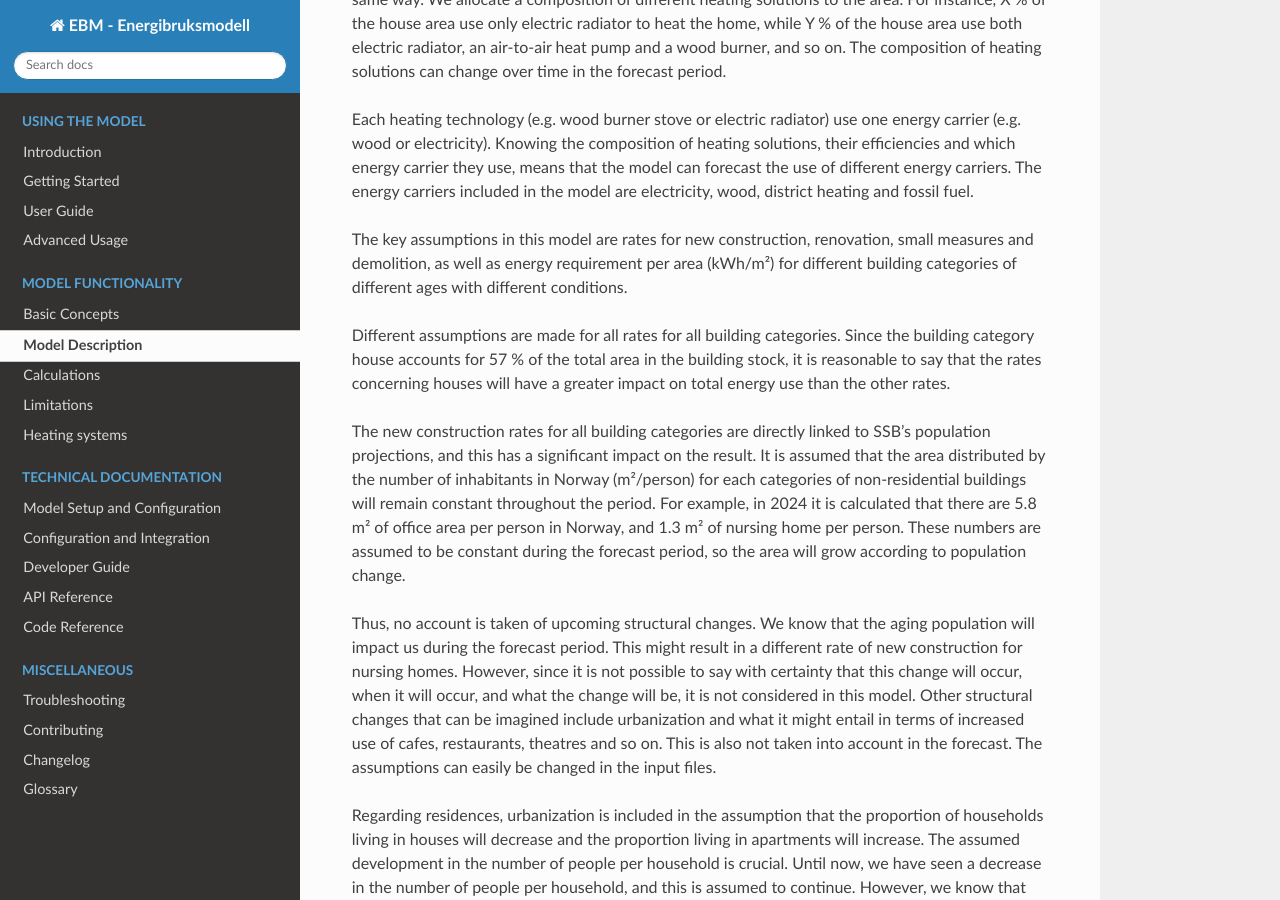
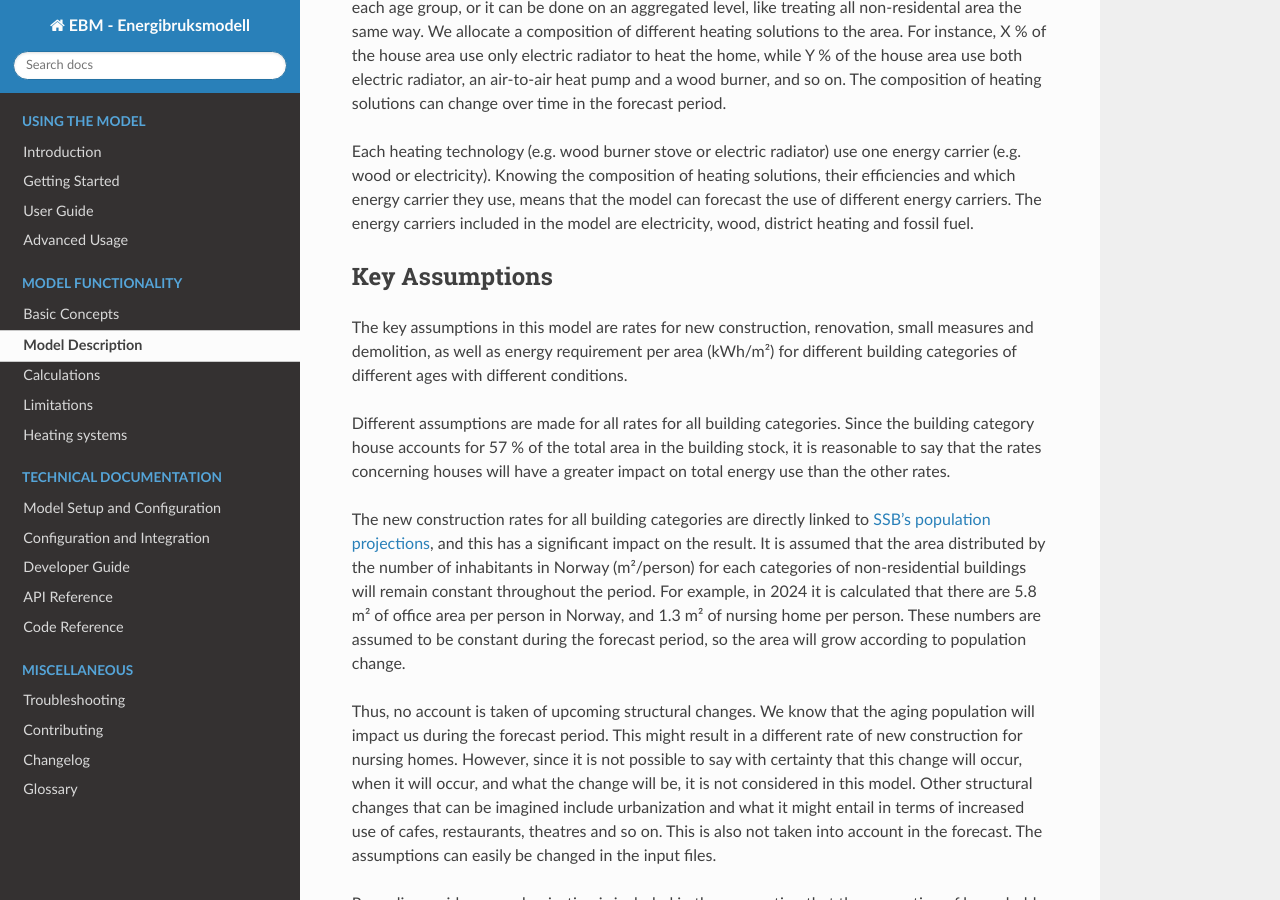
Before and after one commit to NVE/ebm, a Sphinx documentation site: the page built from docs/source/model-description.rst, in a window 1280 px wide and 900 px high, scrolled down 2292 px. Built offline with Sphinx 7.4.7 and the Read the Docs theme 3.1.0, drawn with Linux system fonts in a browser that asks for light colours; some of the changed lines change nothing that is shown; some of the changed text lies outside the part shown.

Commit message:
#2395 Fix headings

```diff
--- a/docs/source/model-description.rst
+++ b/docs/source/model-description.rst
@@ -6,9 +6,9 @@
 The model calculates area, energy requirement and energy use for the building categories used in the Norwegian building codes (TEK).
 
 
------------------------------
+
 The Four Steps of the Model
-=============================
+===========================
 
 Each building category is treated individually, and there are four steps in the calculations for each building category:
 
@@ -87,9 +87,9 @@
 requirement of building in its original condition.
 
 
--------------------------
+----------------------
 4. Forecast Energy Use
--------------------------
+----------------------
 
 Finally, heating systems are allocated to the area. This can be done for each building category and each age group, or it can be done on
 an aggregated level, like treating all non-residental area the same way. We allocate a composition of different heating solutions
@@ -102,9 +102,8 @@
 different energy carriers. The energy carriers included in the model are electricity, wood, district heating and fossil fuel.
 
 
-------------------
 Key Assumptions
-==================
+===============
 
 The key assumptions in this model are rates for new construction, renovation, small measures and demolition, as well as
 energy requirement per area (kWh/m²) for different building categories of different ages with different conditions.
@@ -113,8 +112,8 @@
 for 57 % of the total area in the building stock, it is reasonable to say that the rates concerning houses will have a
 greater impact on total energy use than the other rates.
 
-The new construction rates for all building categories are directly linked to SSB's population projections, and this has a
-significant impact on the result. It is assumed that the area distributed by the number of inhabitants in Norway (m²/person)
+The new construction rates for all building categories are directly linked to `SSB's population projections <https://www.ssb.no/befolkning/befolkningsframskrivinger/statistikk/nasjonale-befolkningsframskrivinger>`_,
+and this has a significant impact on the result. It is assumed that the area distributed by the number of inhabitants in Norway (m²/person)
 for each categories of non-residential buildings will remain constant throughout the period. For example, in 2024
 it is calculated that there are 5.8 m² of office area per person in Norway, and 1.3 m² of nursing home per person. These
 numbers are assumed to be constant during the forecast period, so the area will grow according to population change.
```
